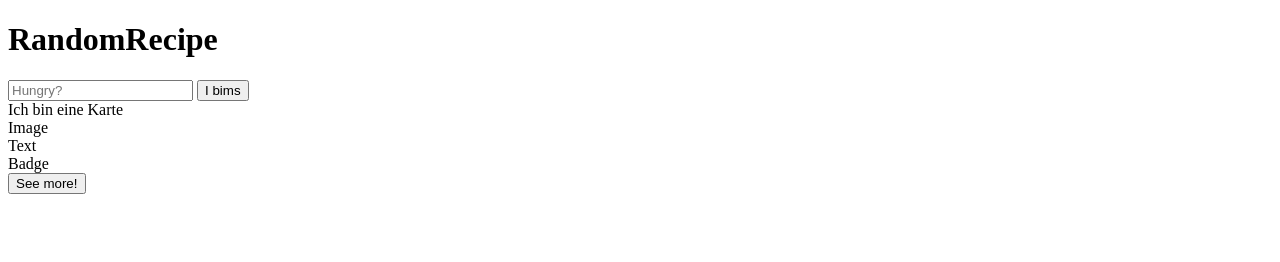
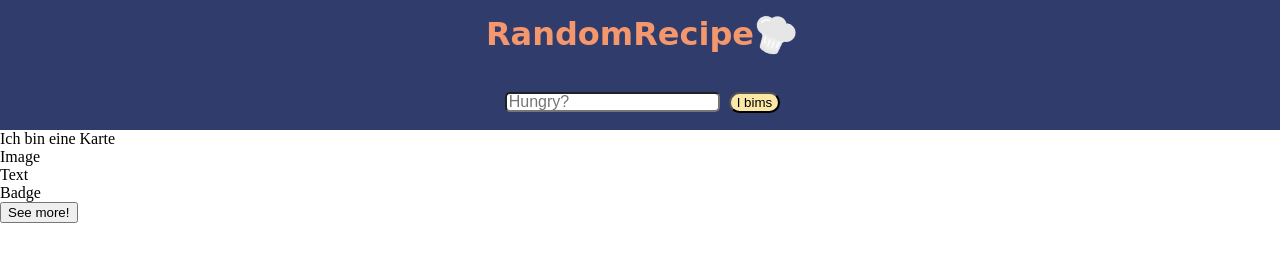
Before and after one commit to API-Lovers/randomrecipes, a website built with Parcel: page src/index.html in a window 1280 px wide. Built offline with nearby package versions, Linux system fonts and the light colour scheme; a web font is replaced by a local one.

Commit message:
add header styling

```diff
--- a/src/index.html
+++ b/src/index.html
@@ -8,15 +8,20 @@
     <link rel="stylesheet" href="./sass/style.scss" />
     <link rel="icon" type="image/png" href="./resources/groceries.png" />
     <link
-      href="https://fonts.googleapis.com/css?family=Lobster&display=swap"
+      href="https://fonts.googleapis.com/css?family=Cedarville+Cursive&display=swap"
       rel="stylesheet"
     />
   </head>
   <body>
     <header>
-      <h1>RandomRecipe</h1>
-      <input type="text" placeholder="Hungry?" class="ingredients-input" />
-      <button class="search-submit">I bims</button>
+      <div class="title">
+        <h1 class="project-title">RandomRecipe</h1>
+        <div><img class="logo-img" src="resources/chef.png" alt="" /></div>
+      </div>
+      <div class="input-container">
+        <input type="text" placeholder="Hungry?" class="ingredients-input" />
+        <button class="search-submit">I bims</button>
+      </div>
     </header>
     <main class="content-container">
       <div class="card">
--- a/src/sass/partials/_globals.scss
+++ b/src/sass/partials/_globals.scss
@@ -0,0 +1,11 @@
+*,
+*::before,
+*::after {
+  box-sizing: border-box;
+}
+
+body {
+  margin: 0;
+  width: 100vw;
+  height: 100vh;
+}
--- /dev/null
+++ b/src/sass/partials/_header.scss
@@ -0,0 +1,39 @@
+header {
+  width: 100%;
+  background: $headerbackground;
+  height: 130px;
+  text-align: center;
+  display: flex;
+  flex-direction: column;
+  justify-content: space-around;
+}
+
+.title {
+  display: flex;
+  justify-content: center;
+}
+
+.project-title {
+  margin: 0;
+  font-family: "Cedarville Cursive", cursive;
+  color: $logocolor;
+}
+
+.logo-img {
+  max-width: 40px;
+  max-height: auto;
+  transform: rotate(20deg);
+}
+
+.ingredients-input {
+  margin-left: 10px;
+  height: 20px;
+  font-size: 100%;
+  border-radius: 5px;
+}
+
+.search-submit {
+  border-radius: 15px;
+  margin: 2px 5px;
+  background: $background;
+}
--- a/src/sass/partials/_variables.scss
+++ b/src/sass/partials/_variables.scss
@@ -0,0 +1,5 @@
+$background: #fbe8a6;
+$logocolor: #f4976c;
+$headerbackground: #303c6c;
+$primary: #b4dfe5;
+$secondary: #d2fdff;
--- a/src/sass/style.scss
+++ b/src/sass/style.scss
@@ -0,0 +1,3 @@
+@import "./partials/variables";
+@import "./partials/globals";
+@import "./partials/header";
```
Also changed, not shown: src/resources/chef.png (added), 3 other files.
